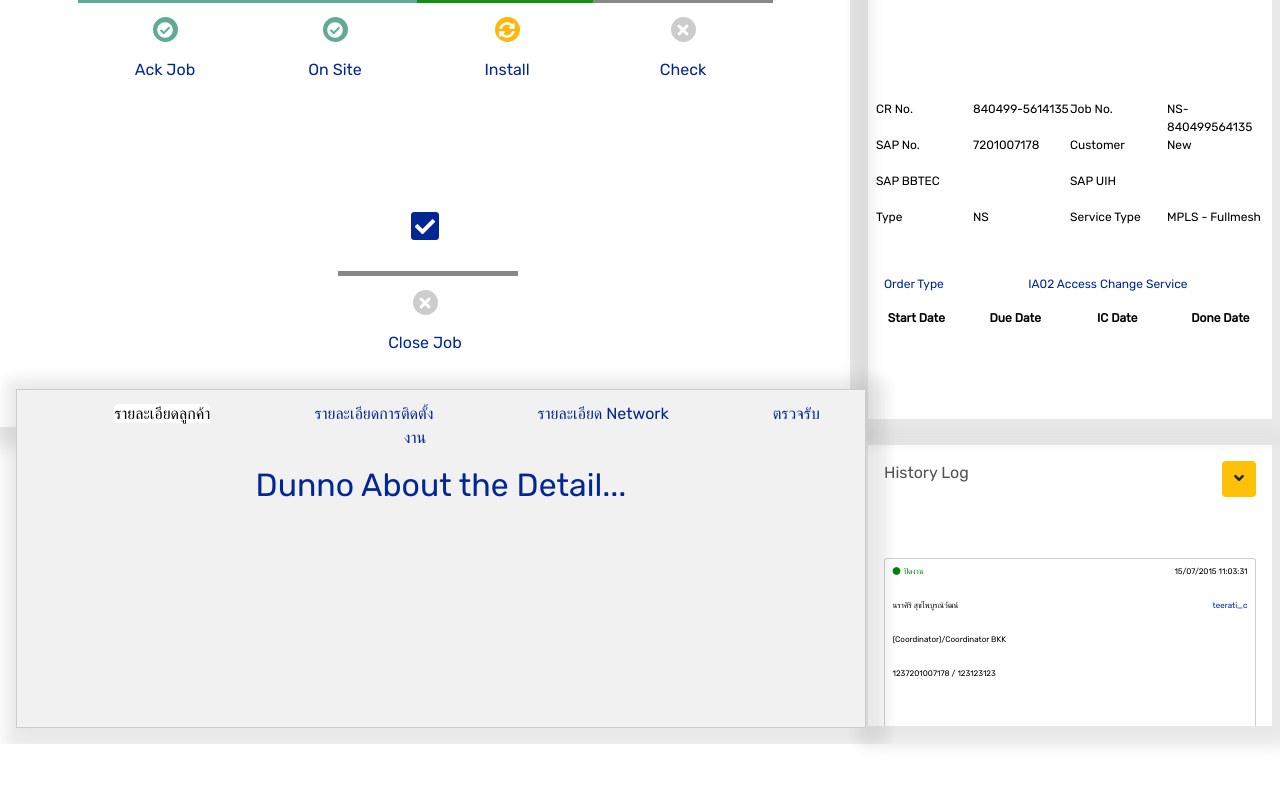
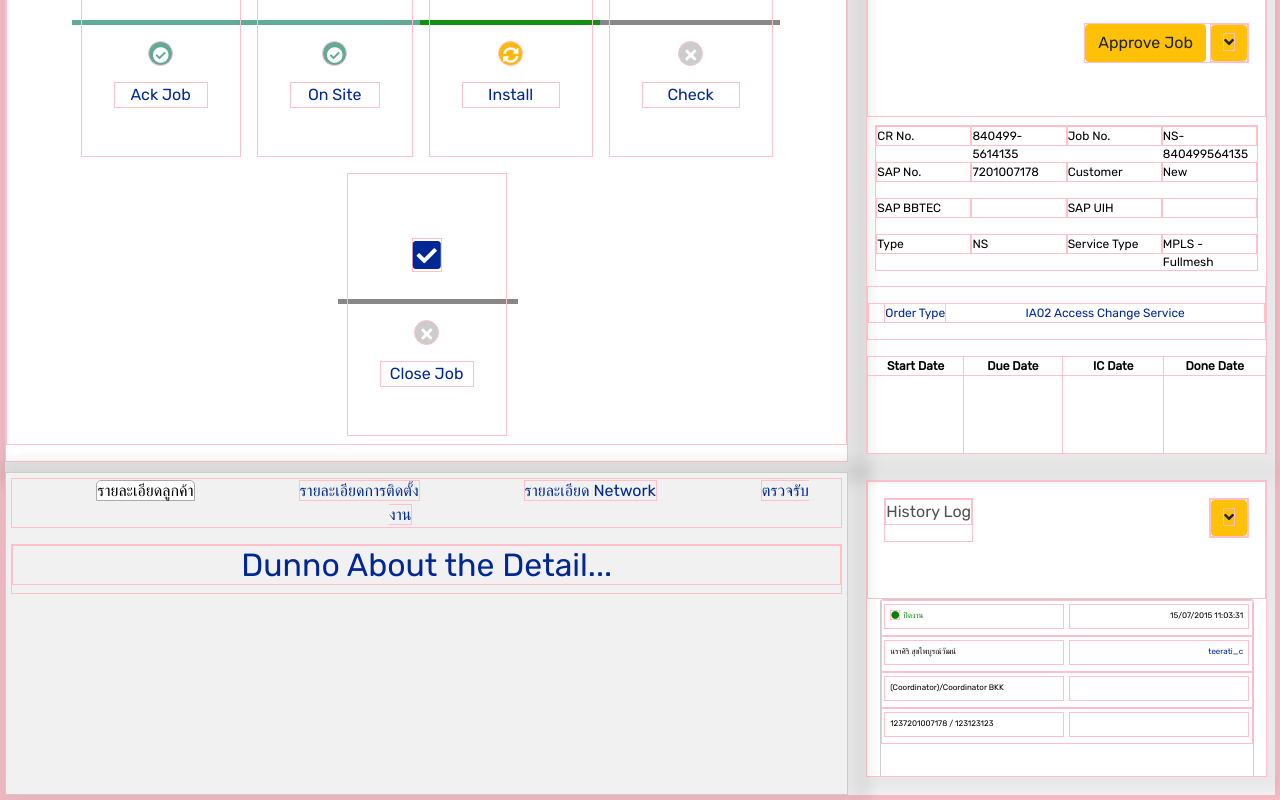
Before and after one commit to masty123/benjajinda_test, a React (Create React App) app: page / in a window 1280 px wide. Shown: the part 539-1339 px from the top of the page. Before the commit the page ends 1283 px from the top, so only its background shows below. Built offline with nearby package versions, Linux system fonts and the light colour scheme.

Commit message:
adjust connection groaph

```diff
--- a/src/components/Header/Header.css
+++ b/src/components/Header/Header.css
@@ -2,7 +2,7 @@
     box-sizing: border-box;
     /* resize: both; */
     /* overflow: auto; */
-    /* border: 1px solid pink; */
+    border: 1px solid pink;
 }
 .job-header-container{
     display: grid;
--- a/src/components/JobStatus/JobStatus.css
+++ b/src/components/JobStatus/JobStatus.css
@@ -255,15 +255,97 @@ ul li:nth-child(2) .iconStatus::after{
     color: rgb(0, 39, 148);
 }
 
+/* Style the buttons inside the tab */
+.tab {
+    text-decoration: none;
+    margin: 0rem auto;
+    float: left;
+    padding: 5px;
+    grid-column: 1 / 9;
+    grid-row: 2 / 4;
+    position: relative;
+    height: auto;
+    width: 100%;
+    box-shadow: 5px 5px 15px 15px rgba(255, 255, 255, 0.1),
+                5px 5px 15px 15px rgba(0, 0, 0, 0.1);
+    overflow: hidden;
+    border: 1px solid #ccc;
+    background-color: #f1f1f1;
+}
+
+.tabList {
+    cursor: pointer;
+}
+
+.tab-title {
+    display: inline;
+    margin-left: 3.25rem;
+    margin-right: 3.25rem;
+    cursor: pointer;
+    transition: 0.3s;
+}
+
+
+.tab-3-title {
+    color: rgb(63, 62, 62);
+    text-align: left;
+}
+
+
 
 /* ---------------------- Third - Tap ----------------------  */
+/* Connection Thingy */
+.config-icon {
+    /* width: 100%; */
+     /*height: 100px; */
+    /* border: 1px solid green; */
+    padding: 2rem;
+}
+
+.config-start, .config-final {
+    display: inline-block;
+}
+
+.config-left  ,
+.config-right,
+.connection-line  {
+    border: 1px solid grey;
+    width: 150px;
+    height: 50px;
+    float: left;
+}
+.config-left p,
+.config-right p {
+    margin-top: 0.5rem;
+}
+
+.config-start .config-left {
+    background-color: rgb(100, 99, 99);
+    color: white;
+}
+
+.config-final .config-left {
+    background-color: rgb(0, 39, 148);
+    color: white;
+}
+
+.connection-line{
+    border: none;
+}
+
+.connection-line p {
+    margin-top: 0.5rem;
+}
+
+
+
+
+
+
 
  .table-div {
     height: auto;
 }
-
-
-
 
 .leftRow-big,
 .RightRow-big{
@@ -320,102 +402,12 @@ ul li:nth-child(2) .iconStatus::after{
 
 
 /* Job Description */
-.tab {
-    text-decoration: none;
-    margin: -3rem 1rem 1rem 1rem;
-    margin-left: 1rem;
-    float: left;
-    padding: 12px;
-    grid-column: 1 / 9;
-    grid-row: 2 / 4;
-    position: relative;
-    height: auto;
-    width: 100%;
-    box-shadow: 5px 5px 15px 15px rgba(255, 255, 255, 0.1),
-                5px 5px 15px 15px rgba(0, 0, 0, 0.1);
-    overflow: hidden;
-    border: 1px solid #ccc;
-    background-color: #f1f1f1;
-}
-
-/* Style the buttons inside the tab */
-.tabList {
-    cursor: pointer;
-}
-
-.tabtitle {
-    display: inline;
-    margin-left: 3.25rem;
-    margin-right: 3.25rem;
-    cursor: pointer;
-    transition: 0.3s;
-}
-
-
-.tab-3-title {
-
-    color: rgb(63, 62, 62);
-    text-align: left;
-    padding-left: 2rem;
-    padding-top: 1rem;
-
-}
 
 
 
-/* Connection Thingy */
-.config-icon {
-    width: 100%;
-    height: 100px;
-    /* border: 1px solid green; */
-    padding: 1rem 8rem 1rem 8rem;
-}
-
-.config-left {
-    background-color: rgb(0, 39, 148);
-    color: white;
-    width: 100px;
-    height: 75px;
-}
-
-.config-left  ,
-.config-right  {
-    border: 1px solid grey;
-    width: 150px;
-    height: 50px;
-    float: left;
-    font-size: 0.75rem;
-    padding-left: 1.1rem;
-    text-align: center;
-}
-
-.config-start .config-left {
-    background-color: rgb(100, 99, 99);
-    color: white;
-}
-
-.config-final .config-right {
-    padding-left: 2.5rem;
-}
 
 
-.connection-line p {
-    float: left;
-    width:  60px;
-    height: 10px;
-    margin: 1rem 0.25rem 1rem 0.25rem;
-    /* margin-bottom: 3rem; */
-}
 
-.config-start p,
-.config-final p,
-.config-left  p,
-.config-right p {
-
-    float: left;
-    padding: 1rem;
-    text-align: center;
-}
 
 /* ใบเบิก etc */
 .section-description {
--- a/src/components/JobStatus/JobStatus.js
+++ b/src/components/JobStatus/JobStatus.js
@@ -188,10 +188,10 @@ class JobStatus extends Component {
 
                      <Tabs className="tab">
                         <TabList className="tabList">
-                            <Tab className="tabtitle">รายละเอียดลูกค้า</Tab>
-                            <Tab className="tabtitle">รายละเอียดการติดตั้ง</Tab>
-                            <Tab className="tabtitle">รายละเอียด Network</Tab>
-                            <Tab className="tabtitle">ตรวจรับงาน</Tab>
+                            <Tab className="tab-title">รายละเอียดลูกค้า</Tab>
+                            <Tab className="tab-title">รายละเอียดการติดตั้ง</Tab>
+                            <Tab className="tab-title">รายละเอียด Network</Tab>
+                            <Tab className="tab-title">ตรวจรับงาน</Tab>
                         </TabList>
 
                         <TabPanel>
@@ -215,13 +215,16 @@ class JobStatus extends Component {
                                                 <p>Config ต้นทาง</p>
                                             </div>
                                             <div className="config-right">
-                                                <p> </p>
+                                                <p> - </p>
                                             </div>
                                         </div>
 
                                         {/* Line Thingy */}
-                                        <div className="connection-line">
-                                            <p>*-----*</p>
+
+                                        <div className="config-start">
+                                            <div className="connection-line">
+                                                <p>*-----*</p>
+                                            </div>
                                         </div>
 
                                         {/* Right Side */}
@@ -235,7 +238,7 @@ class JobStatus extends Component {
                                         </div>
                                 </div>
 
-                                <div className="table-div">
+                                {/* <div className="table-div">
                                         <table class="content-table leftRow-big">
                                                 <thead>
                                                     <tr>
@@ -404,7 +407,7 @@ class JobStatus extends Component {
                                                     </tr>
                                                 </tbody>
                                          </table>
-                                </div>
+                                </div> */}
 
                         </TabPanel>
 
```
